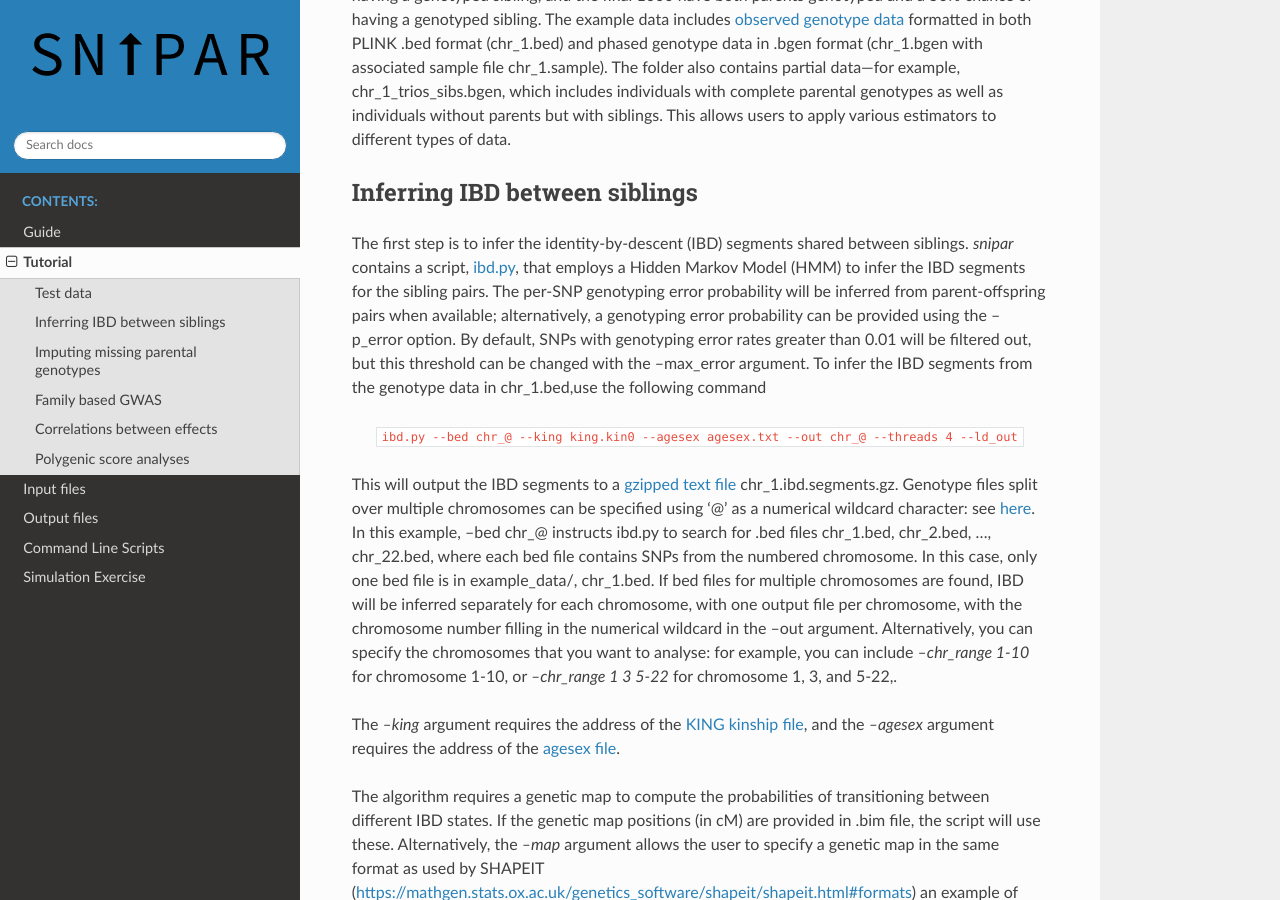
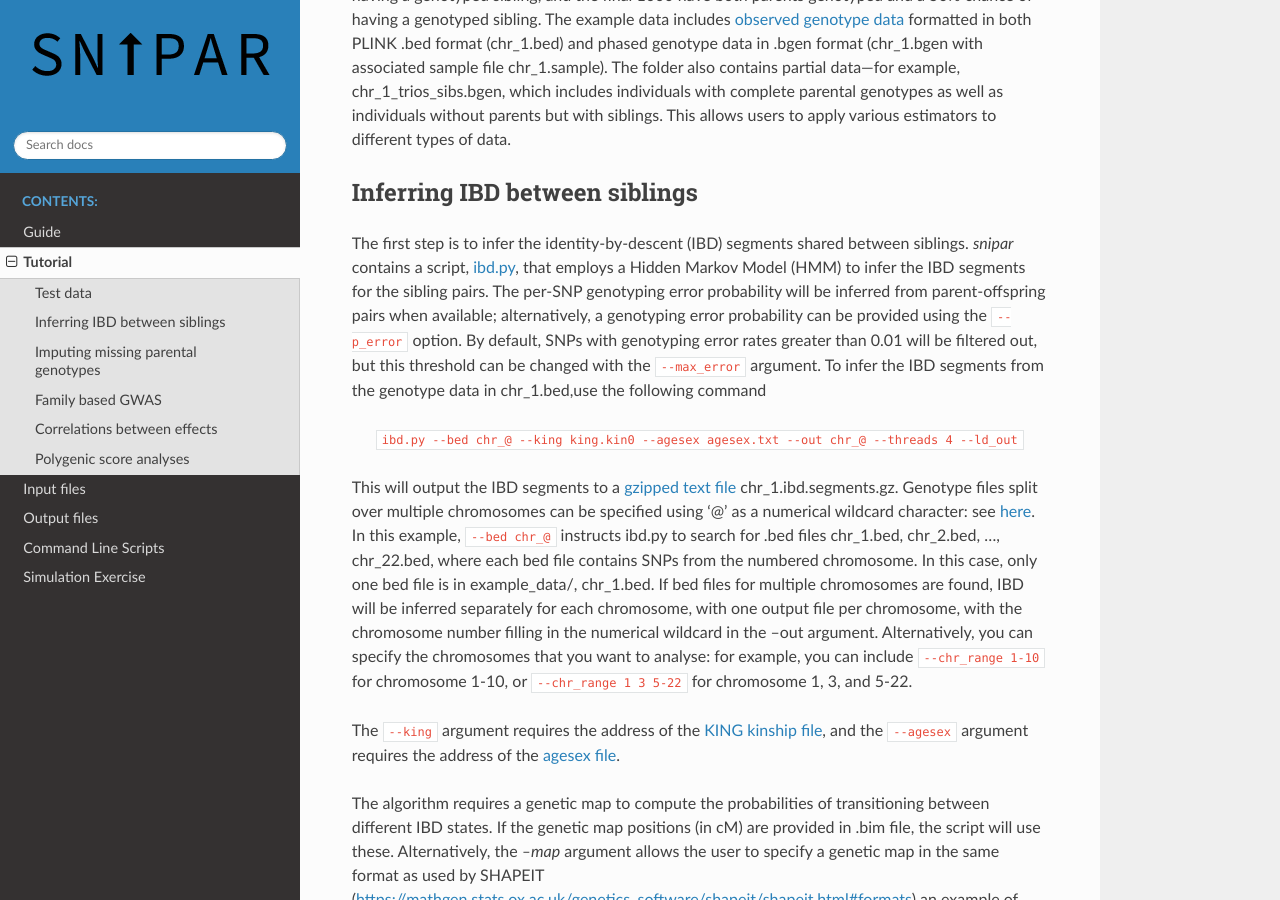
Before and after one commit to AlexTISYoung/snipar, a Sphinx documentation site: the page built from docs/tutorial.rst, in a window 1280 px wide and 900 px high, scrolled down 786 px. Built offline with Sphinx 7.4.7 and the Read the Docs theme 3.1.0, drawn with Linux system fonts in a browser that asks for light colours; some of the changed lines change nothing that is shown; some of the changed text lies outside the part shown.

Commit message:
Change code block display

```diff
--- a/docs/tutorial.rst
+++ b/docs/tutorial.rst
@@ -36,8 +36,8 @@ Inferring IBD between siblings
 The first step is to infer the identity-by-descent (IBD) segments shared between siblings.
 *snipar* contains a script, :ref:`ibd.py <ibd.py>`, that employs a Hidden Markov Model (HMM) to infer the IBD segments for the sibling pairs.
 The per-SNP genotyping error probability will be inferred from parent-offspring pairs when available;
-alternatively, a genotyping error probability can be provided using the --p_error option. By default, SNPs with
-genotyping error rates greater than 0.01 will be filtered out, but this threshold can be changed with the --max_error argument.
+alternatively, a genotyping error probability can be provided using the :code:`--p_error` option. By default, SNPs with
+genotyping error rates greater than 0.01 will be filtered out, but this threshold can be changed with the :code:`--max_error` argument.
 To infer the IBD segments from the genotype data in chr_1.bed,use the following command
 
     ``ibd.py --bed chr_@ --king king.kin0 --agesex agesex.txt --out chr_@ --threads 4 --ld_out``
@@ -45,16 +45,16 @@ To infer the IBD segments from the genotype data in chr_1.bed,use the following
 This will output the IBD segments to a :ref:`gzipped text file <ibd_segments_file>` chr_1.ibd.segments.gz.
 Genotype files split over multiple chromosomes can be specified
 using '@' as a numerical wildcard character: see :ref:`here <multichrom>`.
-In this example, --bed chr_@ instructs ibd.py to search for .bed files
+In this example, :code:`--bed chr_@` instructs ibd.py to search for .bed files
 chr_1.bed, chr_2.bed, ..., chr_22.bed, where each bed file contains SNPs from the numbered chromosome.
 In this case, only one bed file is in example_data/, chr_1.bed.
 If bed files for multiple chromosomes are found, IBD will be inferred separately for each chromosome, with one
 output file per chromosome, with the chromosome number filling in the numerical wildcard in the --out argument.
-Alternatively, you can specify the chromosomes that you want to analyse: for example, you can include `--chr_range 1-10`
-for chromosome 1-10, or `--chr_range 1 3 5-22` for chromosome 1, 3, and 5-22,.
+Alternatively, you can specify the chromosomes that you want to analyse: for example, you can include :code:`--chr_range 1-10`
+for chromosome 1-10, or :code:`--chr_range 1 3 5-22` for chromosome 1, 3, and 5-22.
 
-The *--king* argument requires the address of the :ref:`KING kinship file <kinship>`,
-and the *--agesex* argument requires the address of the :ref:`agesex file <agesex>`.
+The :code:`--king` argument requires the address of the :ref:`KING kinship file <kinship>`,
+and the :code:`--agesex` argument requires the address of the :ref:`agesex file <agesex>`.
 
 The algorithm requires a genetic map to compute the probabilities of transitioning between different IBD states.
 If the genetic map positions (in cM) are provided in .bim file, the script will use these.
@@ -112,8 +112,8 @@ them to perform, for each SNP, a joint regression onto the proband's genotype, t
 (imputed/observed) genotype. This is done using a linear mixed model that only models phenotypic correlations between siblings,
 where sibling relations are stored in the :ref:`output of the imputation script <imputed_file>`.
 The 'family variance estimate' output is the phenotypic variance explained by mean differences between sibships,
-and the residual variance is the remaining phenotypic variance. For the purpose of this tutorial, we use the *--no_grm_var* argument, otherwise
-sample-wise phenotypic correlations will also be modeled. `--cpus` allows you to distribute computation across several processes to speed up analyses.
+and the residual variance is the remaining phenotypic variance. For the purpose of this tutorial, we use the :code:`--no_grm_var`` argument, otherwise
+sample-wise phenotypic correlations will also be modeled. :code:`--cpus` allows you to distribute computation across several processes to speed up analyses.
 
 To use the .bgen file instead, use this command:
 
@@ -123,12 +123,12 @@ The script will run the Young et al. estimator by default. You can let *snipar*
 
     ``gwas.py phenotype.txt --bgen chr_@ --imp chr_@ --no_grm_var --cpus 1 --robust --out chr_@_robust``
 
-If you want to increase statistical power by including singletons into the analysis, you can use the unified estimator by adding the `--impute_unrel`
-flag (not compatible with the `--robust` option):
+If you want to increase statistical power by including singletons into the analysis, you can use the unified estimator by adding the :code:`--impute_unrel`
+flag (not compatible with the :code:`--robust` option)::
 
     ``gwas.py phenotype.txt --bgen chr_@_trios_singletons --imp chr_@ --no_grm_var --cpus 1 --impute_unrel --out chr_@_unified``
 
-The `--impute_unrel` flag instructs *snipar* to linearly impute parental genotypes of singletons and includes them into the analysis.
+The `--impute_unrel` flag instructs *snipar* to linearly impute parental genotypes of singletons and include them into the analysis.
 
 By default, the script outputs summary statistics in a :ref:`gzipped text file <sumstats_text>`: chr_1.sumstats.gz;
 In addition to the text summary statistics, :ref:`HDF5 format summary statistics <sumstats_hdf5>` are also output to chr_1.sumstats.hdf5.
@@ -136,13 +136,11 @@ Alternatively, you can specify the output filename using the `--out` command: fo
 output the results to chr_1_X.sumstats.gz and chr_1_X.sumstats.hdf5; if '@' is not in the output suffix, e.g., `--out gwas`, the results will
 be stored in gwas_chr_1.sumstats.gz and gwas_chr_1.sumstats.hdf5.
 
-Now we have estimated SNP effects. To compare the Young et al.(or robust or unified) estimates to the true effects, run
+Now we have estimated SNP effects. To compare the Young et al.(or robust or unified) estimates to the true effects, run::
 
-    ``python estimate_sim_effects.py chr_1.sumstats.hdf5 phenotype.effects.txt``
-
-    ``python estimate_sim_effects.py chr_1_robust.sumstats.hdf5 phenotype.effects.txt``
-
-    ``python estimate_sim_effects.py chr_1_unified.sumstats.hdf5 phenotype.effects.txt``
+    python estimate_sim_effects.py chr_1.sumstats.hdf5 phenotype.effects.txt
+    python estimate_sim_effects.py chr_1_robust.sumstats.hdf5 phenotype.effects.txt
+    python estimate_sim_effects.py chr_1_unified.sumstats.hdf5 phenotype.effects.txt
 
 This should print estimates of the bias of the effect estimates.
 
```
